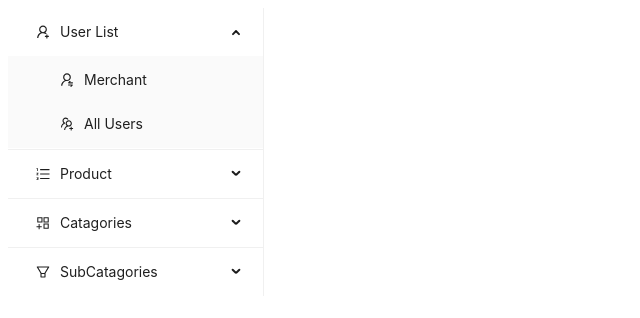
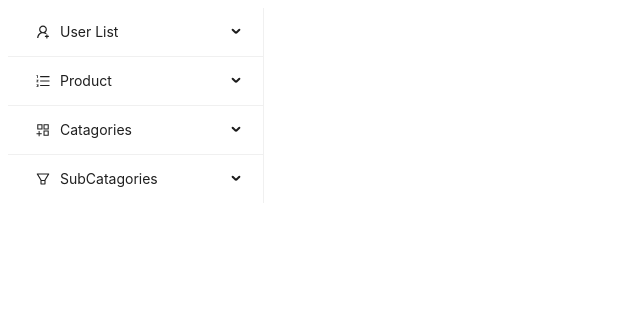
Before and after one commit to taufik69/oreby_dashboard, a React (Vite) app: page / in a window 1280 px wide. Shown: the top 318 px of the page, without its empty margins (0-640 px from the left). Built offline with nearby package versions, Linux system fonts and the light colour scheme.

Commit message:
routes clear

```diff
--- a/src/App.jsx
+++ b/src/App.jsx
@@ -8,12 +8,14 @@ import Home from "./Component/Home";
 import Merchant from "./Component/Merchant";
 import Error from "./Component/Error";
 
+
 const router = createBrowserRouter(
   createRoutesFromElements(
     <Route>
-      <Route path="/" element={<Home />}></Route>
-      <Route path="/merchant" element={<Merchant />}></Route>
-      <Route path="*" element={<Error />}></Route>
+      <Route path="/" element={<Home />}>
+        <Route path="/merchant" element={<Merchant />}></Route>
+        <Route path="*" element={<Error />}></Route>
+      </Route>
     </Route>
   )
 );
--- a/src/Component/Error.jsx
+++ b/src/Component/Error.jsx
@@ -1,7 +1,26 @@
 import React from "react";
+import { Alert, Space } from "antd";
+const onClose = (e) => {
+  console.log(e, "I was closed.");
+};
 
 const Error = () => {
-  return <div>Error</div>;
+  return (
+    <Space
+      direction="vertical"
+      style={{
+        width: "100%",
+      }}
+    >
+      <Alert
+        message="Error Text"
+        description="Error Description Error Description Error Description Error Description Error Description Error Description"
+        type="error"
+        closable
+        onClose={onClose}
+      />
+    </Space>
+  );
 };
 
 export default Error;
--- a/src/Component/Home.jsx
+++ b/src/Component/Home.jsx
@@ -1,5 +1,5 @@
 import React from "react";
-import { useNavigate } from "react-router-dom";
+import { useNavigate, Outlet } from "react-router-dom";
 import {
   UserAddOutlined,
   UserSwitchOutlined,
@@ -12,7 +12,7 @@ import {
   LinkOutlined,
   ScheduleOutlined,
 } from "@ant-design/icons";
-import { Menu } from "antd";
+import { Menu, Col, Row } from "antd";
 
 function getItem(label, key, icon, children, type) {
   return {
@@ -61,16 +61,23 @@ const Home = () => {
   };
   return (
     <>
+      <Row>
+        <Col span={6}>
           <Menu
             onClick={onClick}
             style={{
               width: 256,
             }}
-        defaultSelectedKeys={["1"]}
-        defaultOpenKeys={["sub1"]}
+            // defaultSelectedKeys={["1"]}
+            // defaultOpenKeys={["sub1"]}
             mode="inline"
             items={items}
           />
+        </Col>
+        <Col span={18} pull={1}>
+          <Outlet />
+        </Col>
+      </Row>
     </>
   );
 };
```
Also changed, not shown: RootLayout.jsx (added, +12 -0 lines). Lines whose indentation alone changed are shown as unchanged.
